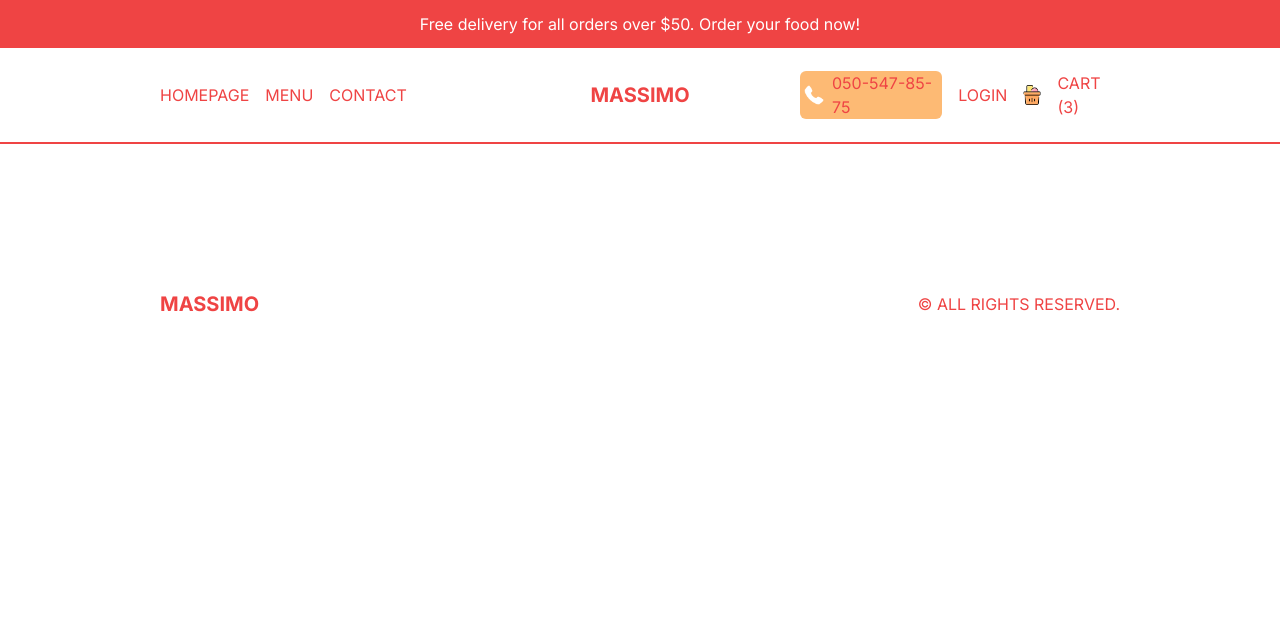
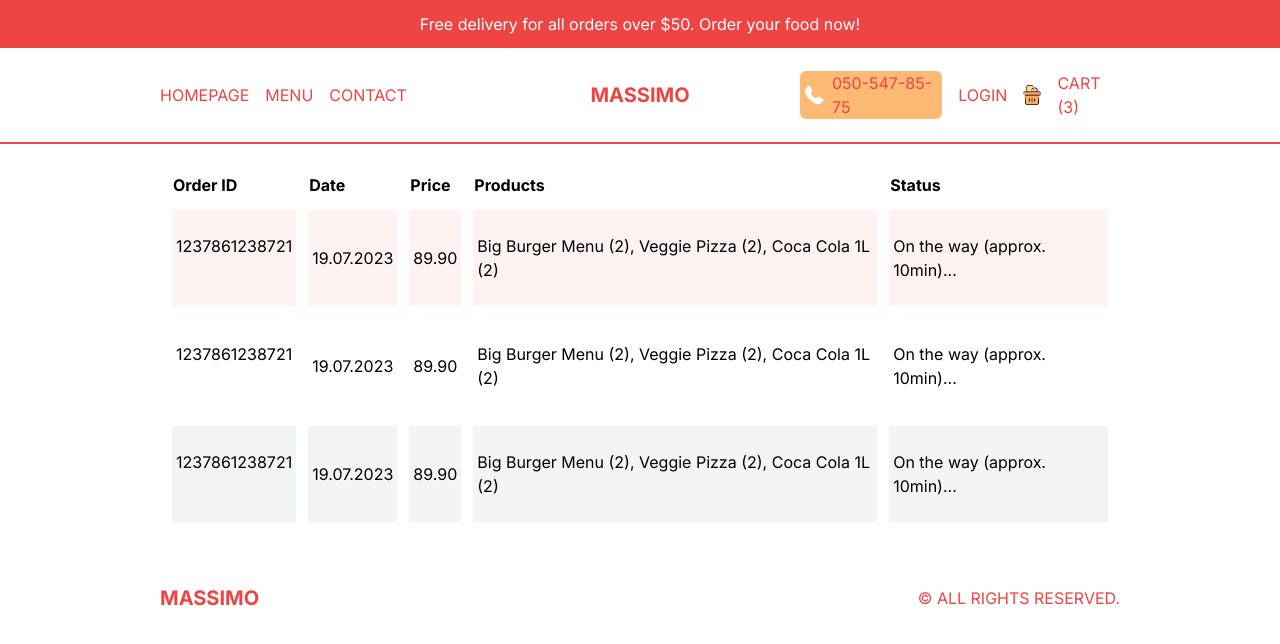
Before and after one commit to KenanRamazanov/RestaurantApp-TypeScript, a Next.js app: page /orders in a window 1280 px wide. Shown: the top 644 px of the page. Built offline with nearby package versions, Linux system fonts and the light colour scheme.

Commit message:
Final Commit

```diff
--- a/src/app/orders/page.tsx
+++ b/src/app/orders/page.tsx
@@ -2,8 +2,41 @@
 
 const OrdersPage = () => {
   return (
-    <div>
-
+    <div className="p-4 lg:px-20 xl:px-40">
+    <table className="w-full border-separate border-spacing-3">
+    <thead>
+      <tr className='text-left'>
+        <th className='hidden md:block'>Order ID</th>
+        <th>Date</th>
+        <th>Price</th>
+        <th className='hidden md:block'>Products</th>
+        <th>Status</th>
+      </tr>
+    </thead>
+    <tbody>
+    <tr className="text-sm md:text-base bg-red-50">
+            <td className="hidden md:block py-6 px-1">1237861238721</td>
+            <td className="py-6 px-1">19.07.2023</td>
+            <td className="py-6 px-1">89.90</td>
+            <td className="hidden md:block py-6 px-1">Big Burger Menu (2), Veggie Pizza (2), Coca Cola 1L (2)</td>
+            <td className="py-6 px-1">On the way (approx. 10min)...</td>
+          </tr>
+          <tr className="text-sm md:text-base odd:bg-gray-100">
+            <td className="hidden md:block py-6 px-1">1237861238721</td>
+            <td className="py-6 px-1">19.07.2023</td>
+            <td className="py-6 px-1">89.90</td>
+            <td className="hidden md:block py-6 px-1">Big Burger Menu (2), Veggie Pizza (2), Coca Cola 1L (2)</td>
+            <td className="py-6 px-1">On the way (approx. 10min)...</td>
+          </tr>
+          <tr className="text-sm md:text-base odd:bg-gray-100">
+            <td className="hidden md:block py-6 px-1">1237861238721</td>
+            <td className="py-6 px-1">19.07.2023</td>
+            <td className="py-6 px-1">89.90</td>
+            <td className="hidden md:block py-6 px-1">Big Burger Menu (2), Veggie Pizza (2), Coca Cola 1L (2)</td>
+            <td className="py-6 px-1">On the way (approx. 10min)...</td>
+          </tr>
+    </tbody>
+   </table>
     </div>
   )
 }
--- a/src/components/CountDown.tsx
+++ b/src/components/CountDown.tsx
@@ -1,7 +1,7 @@
 "use client"
 import React from 'react'
 import Countdown from 'react-countdown'
-const endingDate = new Date("2023-12-31")
+const endingDate = new Date("2024-08-31")
 
 const CountDown = () => {
   return (
--- a/src/components/Footer.tsx
+++ b/src/components/Footer.tsx
@@ -2,7 +2,7 @@
 import Link from 'next/link'
 const Footer = () => {
   return (
-    <div className='h-12 md:h-24 p-4 lg:p-20 xl:p-40 text-red-500 flex items-center justify-between'>
+    <div className='h-12 md:h-24 p-4 lg:px-20 xl:px-40 text-red-500 flex items-center justify-between'>
       <Link href="/" className="font-bold text-xl">MASSIMO</Link>
       <p>© ALL RIGHTS RESERVED.</p>
     </div>
```
